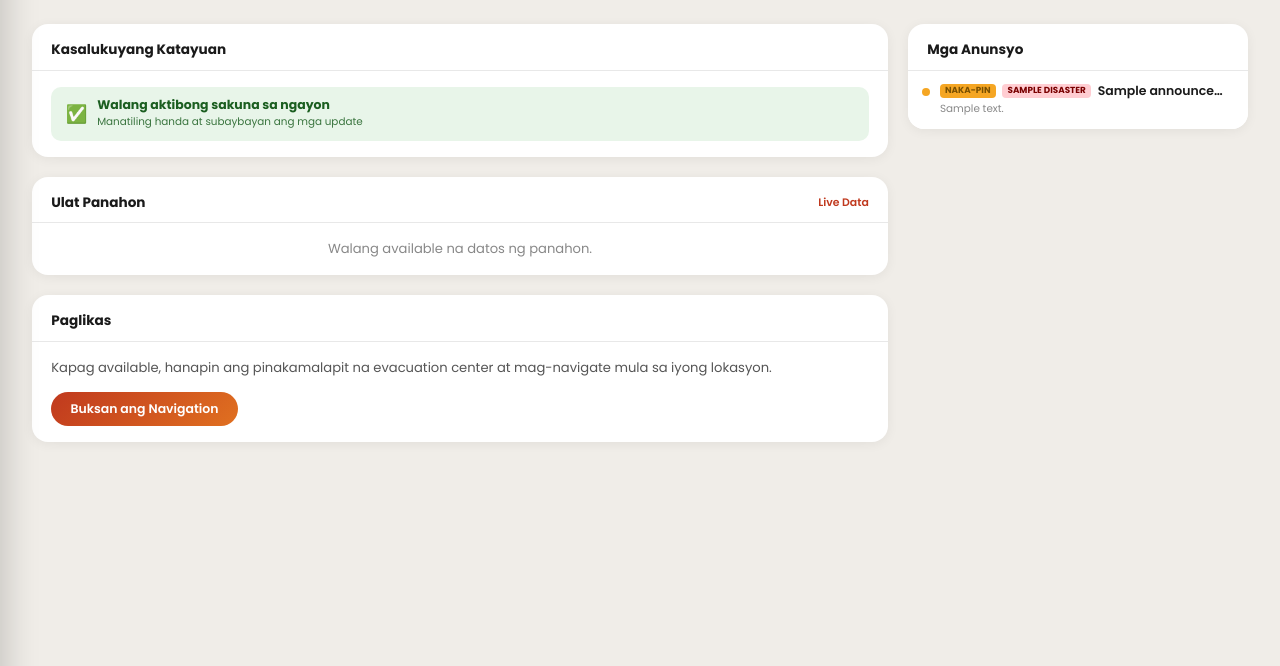
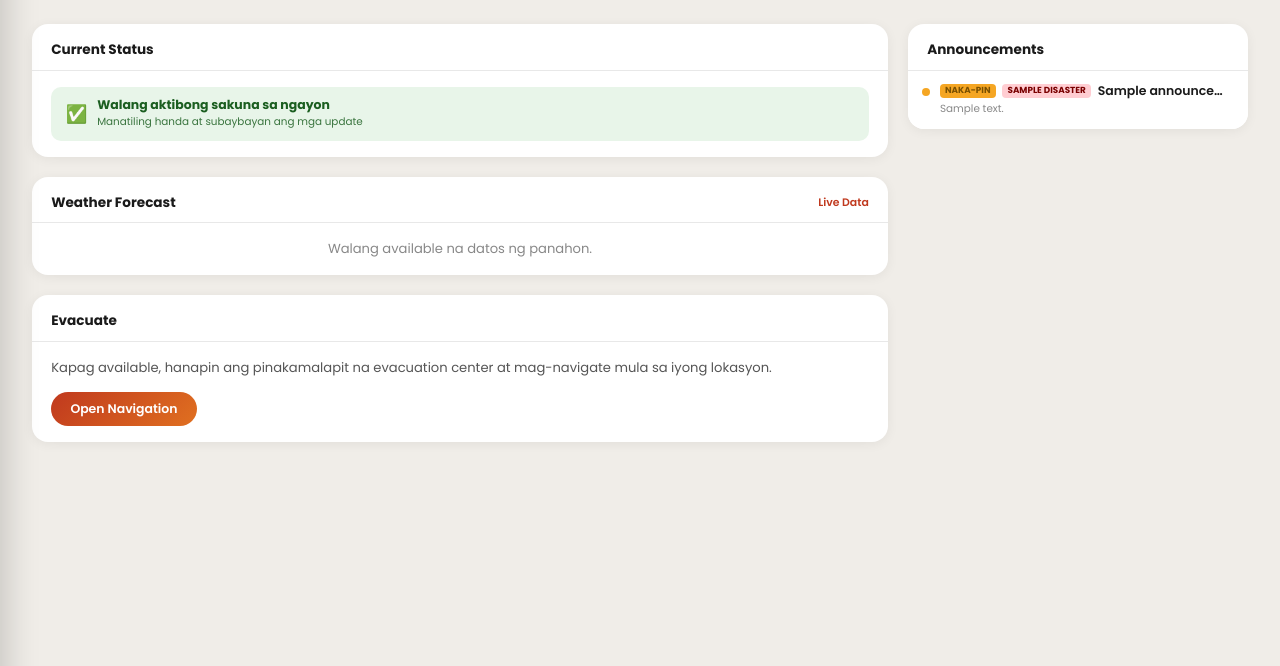
Before and after one commit to floresjr0/MDRRMO_Centrix, a PHP site: page /pages/citizen_dashboard.php in a window 1280 px wide. Shown: the part 64-730 px from the top of the page. Run offline with PHP 8.4, Linux system fonts and the light colour scheme; the visitor is signed in with stand-in values (Sample User, id 1); data comes from the database, SQL or seed files in the repository; tables that the repository leaves empty hold one stand-in row (values such as "Sample post"); data that the repository does not hold is empty; some libraries are stand-ins or nearby versions.

Commit message:
boo rat
boorat

```diff
--- a/pages/citizen_dashboard.php
+++ b/pages/citizen_dashboard.php
@@ -455,18 +455,18 @@ $isMedianCo = isset($_SERVER['HTTP_USER_AGENT']) && strpos($_SERVER['HTTP_USER_A
       <svg viewBox="0 0 24 24"><path d="M10 20v-6h4v6h5v-8h3L12 3 2 12h3v8z"/></svg>Dashboard
     </a>
     <a href="#current-alerts" class="drawer-nav-item" onclick="closeSidebar()">
-      <svg viewBox="0 0 24 24"><path d="M12 22c1.1 0 2-.9 2-2h-4a2 2 0 0 0 2 2zm6-6v-5c0-3.07-1.64-5.64-4.5-6.32V4a1.5 1.5 0 0 0-3 0v.68C7.63 5.36 6 7.92 6 11v5l-2 2v1h16v-1l-2-2z"/></svg>Mga Alerto
+      <svg viewBox="0 0 24 24"><path d="M12 22c1.1 0 2-.9 2-2h-4a2 2 0 0 0 2 2zm6-6v-5c0-3.07-1.64-5.64-4.5-6.32V4a1.5 1.5 0 0 0-3 0v.68C7.63 5.36 6 7.92 6 11v5l-2 2v1h16v-1l-2-2z"/></svg>Alerts
     </a>
     <a href="navigation.php" class="drawer-nav-item">
-      <svg viewBox="0 0 24 24"><path d="M12 2C8.13 2 5 5.13 5 9c0 5.25 7 13 7 13s7-7.75 7-13c0-3.87-3.13-7-7-7z"/></svg>Paglikas
+      <svg viewBox="0 0 24 24"><path d="M12 2C8.13 2 5 5.13 5 9c0 5.25 7 13 7 13s7-7.75 7-13c0-3.87-3.13-7-7-7z"/></svg>Evacuate
     </a>
     <a href="#announcements" class="drawer-nav-item" onclick="closeSidebar()">
-      <svg viewBox="0 0 24 24"><path d="M20 2H4a2 2 0 0 0-2 2v18l4-4h14a2 2 0 0 0 2-2V4a2 2 0 0 0-2-2z"/></svg>Mga Anunsyo
+      <svg viewBox="0 0 24 24"><path d="M20 2H4a2 2 0 0 0-2 2v18l4-4h14a2 2 0 0 0 2-2V4a2 2 0 0 0-2-2z"/></svg>Announcements
     </a>
   </nav>
   <div class="drawer-footer">
     <a href="logout.php" class="drawer-logout">
-      <svg viewBox="0 0 24 24"><path d="M17 7l-1.41 1.41L18.17 11H8v2h10.17l-2.58 2.58L17 17l5-5-5-5zM4 5h4V3H4c-1.1 0-2 .9-2 2v14c0 1.1.9 2 2 2h8v-2H4V5z"/></svg>Mag-log Out
+      <svg viewBox="0 0 24 24"><path d="M17 7l-1.41 1.41L18.17 11H8v2h10.17l-2.58 2.58L17 17l5-5-5-5zM4 5h4V3H4c-1.1 0-2 .9-2 2v14c0 1.1.9 2 2 2h8v-2H4V5z"/></svg>Logout
     </a>
   </div>
 </div>
@@ -547,7 +547,7 @@ $isMedianCo = isset($_SERVER['HTTP_USER_AGENT']) && strpos($_SERVER['HTTP_USER_A
       <div class="alert-icon">⚠️</div>
       <div class="alert-text">
         <div class="alert-title"><?php echo htmlspecialchars(ucfirst($activeDisaster['type'])); ?> Signal#<?php echo (int)$activeDisaster['level']; ?> — Aktibo</div>
-        <div class="alert-sub"><?php $lvlLabel=['1'=>'Mababa','2'=>'Katamtaman','3'=>'Mataas','4'=>'Sukdulan']; echo ($lvlLabel[(string)(int)$activeDisaster['level']]??'Katamtaman').' na antas ng panganib · Pindutin para sa detalye'; ?></div>
+        <div class="alert-sub"><?php $lvlLabel=['1'=>'Low','2'=>'Moderate','3'=>'High','4'=>'Severe']; echo ($lvlLabel[(string)(int)$activeDisaster['level']]??'Moderate').' na antas ng panganib · Pindutin para sa detalye'; ?></div>
       </div>
       <div class="alert-chevron">›</div>
     </div>
@@ -590,7 +590,7 @@ $isMedianCo = isset($_SERVER['HTTP_USER_AGENT']) && strpos($_SERVER['HTTP_USER_A
     </div>
     <?php endif; ?>
 
-    <div class="section-header"><h2>Ulat Panahon</h2></div>
+    <div class="section-header"><h2>Weather Forecast</h2></div>
     <?php if ($weather): ?>
     <div class="weather-card" style="box-shadow:0 10px 38px <?php echo $wx_colors[3]; ?>;">
       <div class="weather-banner" style="background:linear-gradient(140deg,<?php echo $wx_colors[0]; ?> 0%,<?php echo $wx_colors[1]; ?> 45%,<?php echo $wx_colors[2]; ?> 100%);">
@@ -601,7 +601,7 @@ $isMedianCo = isset($_SERVER['HTTP_USER_AGENT']) && strpos($_SERVER['HTTP_USER_A
             <div class="weather-condition-label"><?php echo htmlspecialchars($weather['condition_text']); ?></div>
           </div>
           <div class="weather-risk-pill <?php echo $weather['level']; ?>">
-            <?php $riskLabels = ['low'=>'MABABA','medium'=>'KATAMTAMAN','high'=>'MATAAS','extreme'=>'SUKDULAN']; echo $riskLabels[$weather['level']]??strtoupper($weather['level']); ?> NA PANGANIB
+            <?php $riskLabels = ['low'=>'LOW','medium'=>'MODERATE','high'=>'HIGH','extreme'=>'SEVERE']; echo $riskLabels[$weather['level']]??strtoupper($weather['level']); ?> RISK
           </div>
         </div>
         <div class="weather-mascot-wrap">
@@ -659,13 +659,13 @@ $isMedianCo = isset($_SERVER['HTTP_USER_AGENT']) && strpos($_SERVER['HTTP_USER_A
     <div class="weather-card"><div class="weather-banner" style="padding-bottom:1rem;background:linear-gradient(135deg,#F97316,#FBBF24);"><p style="font-size:.82rem;color:rgba(255,255,255,.8);text-align:center;padding:.5rem 0;">Walang available na datos ng panahon.</p></div></div>
     <?php endif; ?>
 
-    <div class="section-header"><h2>Paglikas</h2></div>
+    <div class="section-header"><h2>Evacuate</h2></div>
     <div class="evac-card">
       <p style="font-size:.80rem;color:#555;padding:.9rem 1rem .4rem;">Kapag available, hanapin ang pinakamalapit na evacuation center at mag-navigate mula sa iyong lokasyon.</p>
-      <div style="padding:0 1rem 1rem;"><a href="navigation.php" class="btn-nav">Buksan ang Navigation</a></div>
+      <div style="padding:0 1rem 1rem;"><a href="navigation.php" class="btn-nav">Open Navigation</a></div>
     </div>
 
-    <div class="section-header" id="announcements"><h2>Mga Anunsyo</h2></div>
+    <div class="section-header" id="announcements"><h2>Announcements</h2></div>
     <?php if (!$announcements): ?>
     <div class="ann-list"><div class="ann-empty">Wala pang anunsyo.</div></div>
     <?php else: ?>
@@ -692,18 +692,18 @@ $isMedianCo = isset($_SERVER['HTTP_USER_AGENT']) && strpos($_SERVER['HTTP_USER_A
       <svg viewBox="0 0 24 24"><path d="M10 20v-6h4v6h5v-8h3L12 3 2 12h3v8z"/></svg><span>Home</span>
     </a>
     <a href="#current-alerts" class="nav-item">
-      <svg viewBox="0 0 24 24"><path d="M12 22c1.1 0 2-.9 2-2h-4a2 2 0 0 0 2 2zm6-6v-5c0-3.07-1.64-5.64-4.5-6.32V4a1.5 1.5 0 0 0-3 0v.68C7.63 5.36 6 7.92 6 11v5l-2 2v1h16v-1l-2-2z"/></svg><span>Alerto</span>
+      <!-- <svg viewBox="0 0 24 24"><path d="M12 22c1.1 0 2-.9 2-2h-4a2 2 0 0 0 2 2zm6-6v-5c0-3.07-1.64-5.64-4.5-6.32V4a1.5 1.5 0 0 0-3 0v.68C7.63 5.36 6 7.92 6 11v5l-2 2v1h16v-1l-2-2z"/></svg><span>Alerto</span> -->
     </a>
     <div class="nav-item nav-center" id="evacNavItem">
       <div class="nav-center-circle" id="evacFab">
         <div class="evac-fab-ring" id="evacRing"></div>
         <svg viewBox="0 0 24 24"><path d="M12 2C8.13 2 5 5.13 5 9c0 5.25 7 13 7 13s7-7.75 7-13c0-3.87-3.13-7-7-7z M12 11.5a2.5 2.5 0 1 0 0-5 2.5 2.5 0 0 0 0 5z"/></svg>
       </div>
-      <div class="evac-hint" id="evacHint">Pindutin para lumikas</div>
-      <span>Lumikas</span>
+      <div class="evac-hint" id="evacHint">Hold to Evacuate</div>
+      <span>Evacuate</span>
     </div>
     <a href="#announcements" class="nav-item">
-      <svg viewBox="0 0 24 24"><path d="M20 2H4a2 2 0 0 0-2 2v18l4-4h14a2 2 0 0 0 2-2V4a2 2 0 0 0-2-2z"/></svg><span>Update</span>
+      <!-- <svg viewBox="0 0 24 24"><path d="M20 2H4a2 2 0 0 0-2 2v18l4-4h14a2 2 0 0 0 2-2V4a2 2 0 0 0-2-2z"/></svg><span>Update</span> -->
     </a>
     <button class="nav-item" onclick="openSidebar()">
       <svg viewBox="0 0 24 24"><path d="M3 18h18v-2H3v2zm0-5h18v-2H3v2zm0-7v2h18V6H3z"/></svg><span>Menu</span>
@@ -739,14 +739,14 @@ $isMedianCo = isset($_SERVER['HTTP_USER_AGENT']) && strpos($_SERVER['HTTP_USER_A
     <div class="desktop-grid">
       <div class="desktop-col-left">
         <div class="desktop-card">
-          <div class="desktop-card-header"><h2>Kasalukuyang Katayuan</h2></div>
+          <div class="desktop-card-header"><h2>Current Status</h2></div>
           <div class="desktop-card-body desktop-alert-wrap">
             <?php if ($activeDisaster): ?>
             <div class="alert-banner alert-typhoon" onclick="openDisasterModal()" role="button" style="cursor:pointer;">
               <div class="alert-icon">⚠️</div>
               <div class="alert-text">
                 <div class="alert-title"><?php echo htmlspecialchars(ucfirst($activeDisaster['type'])); ?> Signal#<?php echo (int)$activeDisaster['level']; ?> — Aktibo</div>
-                <div class="alert-sub"><?php $lvlLabel=['1'=>'Mababa','2'=>'Katamtaman','3'=>'Mataas','4'=>'Sukdulan']; echo ($lvlLabel[(string)(int)$activeDisaster['level']]??'Katamtaman').' na antas ng panganib · Pindutin para sa detalye'; ?></div>
+                <div class="alert-sub"><?php $lvlLabel=['1'=>'Low','2'=>'Moderate','3'=>'High','4'=>'Severe']; echo ($lvlLabel[(string)(int)$activeDisaster['level']]??'Moderate').' na antas ng panganib · Pindutin para sa detalye'; ?></div>
               </div>
               <div class="alert-chevron">›</div>
             </div>
@@ -784,7 +784,7 @@ $isMedianCo = isset($_SERVER['HTTP_USER_AGENT']) && strpos($_SERVER['HTTP_USER_A
         </div>
 
         <div class="desktop-card">
-          <div class="desktop-card-header"><h2>Ulat Panahon</h2><a href="#">Live Data</a></div>
+          <div class="desktop-card-header"><h2>Weather Forecast</h2><a href="#">Live Data</a></div>
           <?php if ($weather): ?>
           <div class="weather-card" style="margin:0;border-radius:0;box-shadow:none;">
             <div class="weather-banner" style="background:linear-gradient(140deg,<?php echo $wx_colors[0]; ?> 0%,<?php echo $wx_colors[1]; ?> 45%,<?php echo $wx_colors[2]; ?> 100%);">
@@ -794,7 +794,7 @@ $isMedianCo = isset($_SERVER['HTTP_USER_AGENT']) && strpos($_SERVER['HTTP_USER_A
                   <div class="weather-place-name">San Ildefonso, Bulacan</div>
                   <div class="weather-condition-label"><?php echo htmlspecialchars($weather['condition_text']); ?></div>
                 </div>
-                <div class="weather-risk-pill <?php echo $weather['level']; ?>"><?php $riskLabels=['low'=>'MABABA','medium'=>'KATAMTAMAN','high'=>'MATAAS','extreme'=>'SUKDULAN']; echo $riskLabels[$weather['level']]??strtoupper($weather['level']); ?> NA PANGANIB</div>
+                <div class="weather-risk-pill <?php echo $weather['level']; ?>"><?php $riskLabels=['low'=>'LOW','medium'=>'MODERATE','high'=>'HIGH','extreme'=>'SEVERE']; echo $riskLabels[$weather['level']]??strtoupper($weather['level']); ?> RISK</div>
               </div>
               <div class="weather-mascot-wrap" style="width:140px;height:140px;bottom:-10px;right:16px;">
                 <span class="mascot-note"><?php echo $wx_ptcls[0]; ?></span>
@@ -851,17 +851,17 @@ $isMedianCo = isset($_SERVER['HTTP_USER_AGENT']) && strpos($_SERVER['HTTP_USER_A
         </div>
 
         <div class="desktop-card">
-          <div class="desktop-card-header"><h2>Paglikas</h2></div>
+          <div class="desktop-card-header"><h2>Evacuate</h2></div>
           <div class="desktop-evac-body">
             <p style="font-size:.82rem;color:#555;margin-bottom:.9rem;">Kapag available, hanapin ang pinakamalapit na evacuation center at mag-navigate mula sa iyong lokasyon.</p>
-            <a href="navigation.php" class="btn-nav">Buksan ang Navigation</a>
+            <a href="navigation.php" class="btn-nav">Open Navigation</a>
           </div>
         </div>
       </div>
 
       <div class="desktop-col-right">
         <div class="desktop-card">
-          <div class="desktop-card-header" id="announcements"><h2>Mga Anunsyo</h2></div>
+          <div class="desktop-card-header" id="announcements"><h2>Announcements</h2></div>
           <?php if (!$announcements): ?>
           <div class="ann-empty">Wala pang anunsyo.</div>
           <?php else: ?>
```
